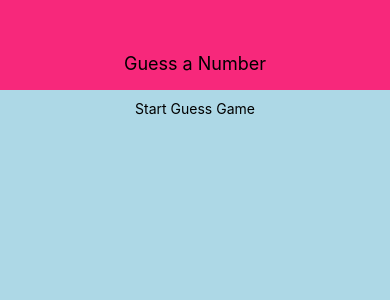
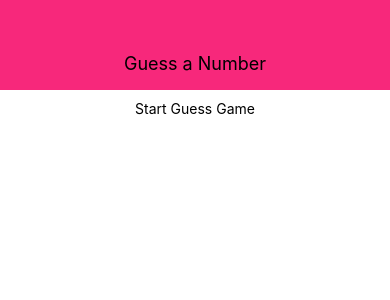
Before and after one commit to regotiss/RN-Guess-Game, a React Native app: screen / in a window 390 px wide. Shown: the top 300 px of the page. Built offline with nearby package versions, Linux system fonts and the light colour scheme.

Commit message:
Remove background color

```diff
--- a/screens/StartGameScreen.js
+++ b/screens/StartGameScreen.js
@@ -14,7 +14,6 @@ const styles = StyleSheet.create({
     flex: 1,
     padding: 10,
     alignItems: "center",
-    backgroundColor: 'lightblue'
   }
 });
 export default StartGameScreen;
```
